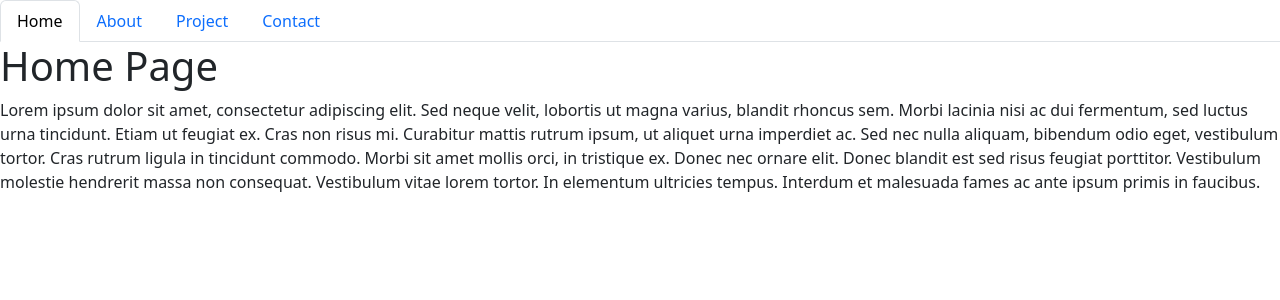
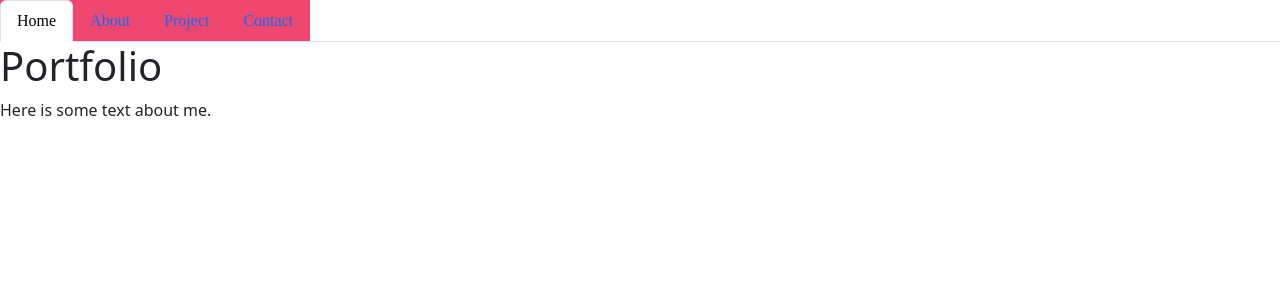
Before and after one commit to vwbutler/virginia, a React (Create React App) app: page / in a window 1280 px wide. Shown: the top 300 px of the page. Built offline with nearby package versions, Linux system fonts and the light colour scheme.

Commit message:
basic navigation

```diff
--- a/src/App.css
+++ b/src/App.css
@@ -14,7 +14,7 @@
 }
 
 .App-header {
-  background-color: #282c34;
+  background-color: #ef476fff;
   min-height: 100vh;
   display: flex;
   flex-direction: column;
--- /dev/null
+++ b/src/components/NavTabs.css
@@ -0,0 +1,4 @@
+.nav-item {
+  background-color: #ef476fff;
+  font-family: "Eczar", serif;
+}
--- a/src/components/NavTabs.js
+++ b/src/components/NavTabs.js
@@ -1,4 +1,5 @@
 import React from "react";
+import "./NavTabs.css";
 
 // Here we are using object destructuring assignment to pluck off our variables from the props object
 // We assign them to their own variable names
--- a/src/components/pages/About.js
+++ b/src/components/pages/About.js
@@ -1,16 +1,18 @@
-import React from 'react';
+import React from "react";
 
 export default function About() {
   return (
     <div>
       <h1>About Page</h1>
       <p>
-        Nunc pharetra finibus est at efficitur. Praesent sed congue diam.
-        Integer gravida dui mauris, ut interdum nunc egestas sed. Aenean sed
-        mollis diam. Nunc aliquet risus ac finibus porta. Nam quis arcu non
-        lectus tincidunt fermentum. Suspendisse aliquet orci porta quam semper
-        imperdiet. Praesent euismod mi justo, faucibus scelerisque risus cursus
-        in. Sed rhoncus mollis diam, sit amet facilisis lectus blandit at.
+        I am passionate about simplifing people's lives through technology. I
+        approach every project with a determined and courteous attitude, always
+        striving to deliver optimal results. As a Business Systems Analyst at
+        the Municipal Association of South Carolina, I recommend, implement, and
+        oversee systems that enhance the association's operations and service
+        delivery to its member cities. I am committed to continuous learning and
+        improvement to stay ahead of the curve in an ever-evolving tech
+        landscape.
       </p>
     </div>
   );
--- a/src/components/pages/Home.js
+++ b/src/components/pages/Home.js
@@ -1,21 +1,10 @@
-import React from 'react';
+import React from "react";
 
 export default function Home() {
   return (
     <div>
-      <h1>Home Page</h1>
-      <p>
-        Lorem ipsum dolor sit amet, consectetur adipiscing elit. Sed neque
-        velit, lobortis ut magna varius, blandit rhoncus sem. Morbi lacinia nisi
-        ac dui fermentum, sed luctus urna tincidunt. Etiam ut feugiat ex. Cras
-        non risus mi. Curabitur mattis rutrum ipsum, ut aliquet urna imperdiet
-        ac. Sed nec nulla aliquam, bibendum odio eget, vestibulum tortor. Cras
-        rutrum ligula in tincidunt commodo. Morbi sit amet mollis orci, in
-        tristique ex. Donec nec ornare elit. Donec blandit est sed risus feugiat
-        porttitor. Vestibulum molestie hendrerit massa non consequat. Vestibulum
-        vitae lorem tortor. In elementum ultricies tempus. Interdum et malesuada
-        fames ac ante ipsum primis in faucibus.
-      </p>
+      <h1>Portfolio</h1>
+      <p>Here is some text about me.</p>
     </div>
   );
 }
--- a/src/index.css
+++ b/src/index.css
@@ -1,13 +1,21 @@
+
+
+
 body {
   margin: 0;
-  font-family: -apple-system, BlinkMacSystemFont, 'Segoe UI', 'Roboto', 'Oxygen',
-    'Ubuntu', 'Cantarell', 'Fira Sans', 'Droid Sans', 'Helvetica Neue',
-    sans-serif;
+  font-family: eczar, serif;
   -webkit-font-smoothing: antialiased;
   -moz-osx-font-smoothing: grayscale;
 }
 
+/* CSS HEX */
+-- bright-pink-crayola: #ef476fff;
+-- sunglow: #ffd166ff;
+-- emerald: #06d6a0ff;
+-- blue-ncs: #118ab2ff;
+-- midnight-green: #073b4cff;
+
 code {
-  font-family: source-code-pro, Menlo, Monaco, Consolas, 'Courier New',
+  font-family: source-code-pro, Menlo, Monaco, Consolas, "Courier New",
     monospace;
 }
```
